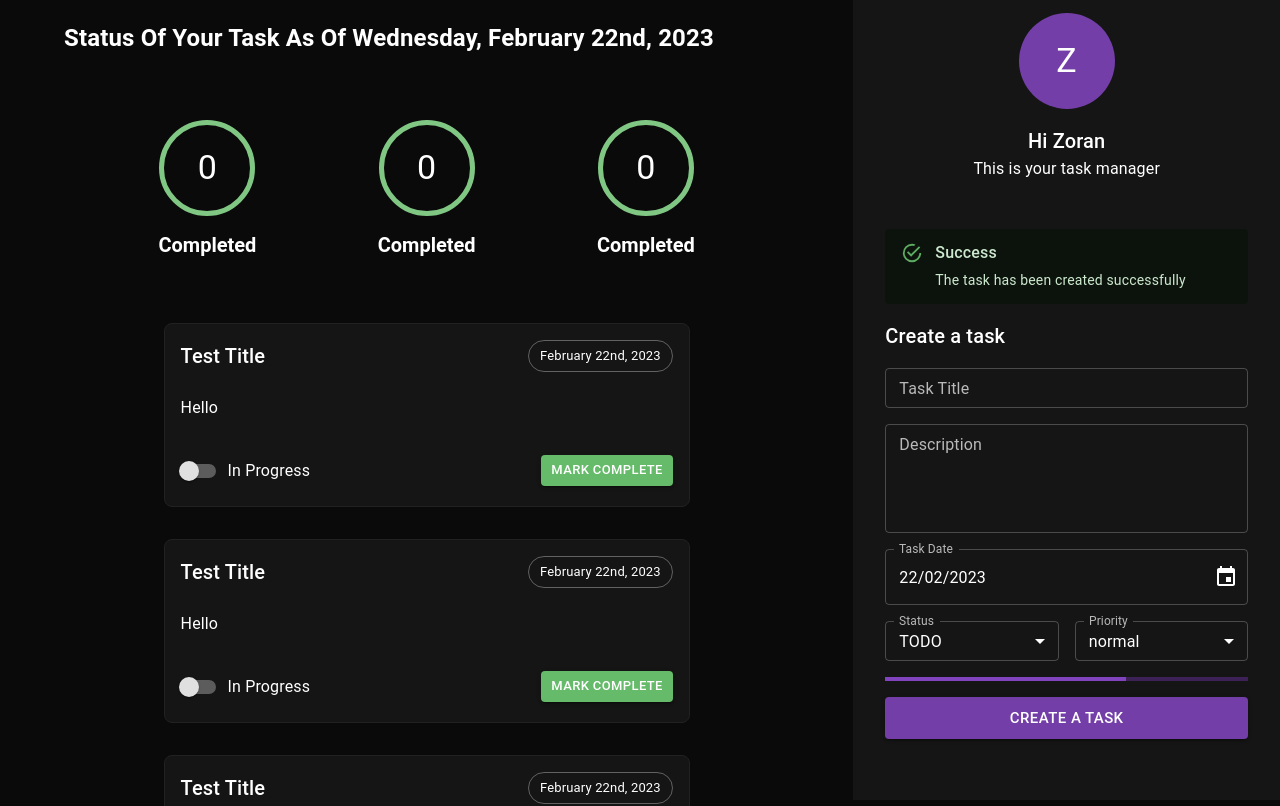
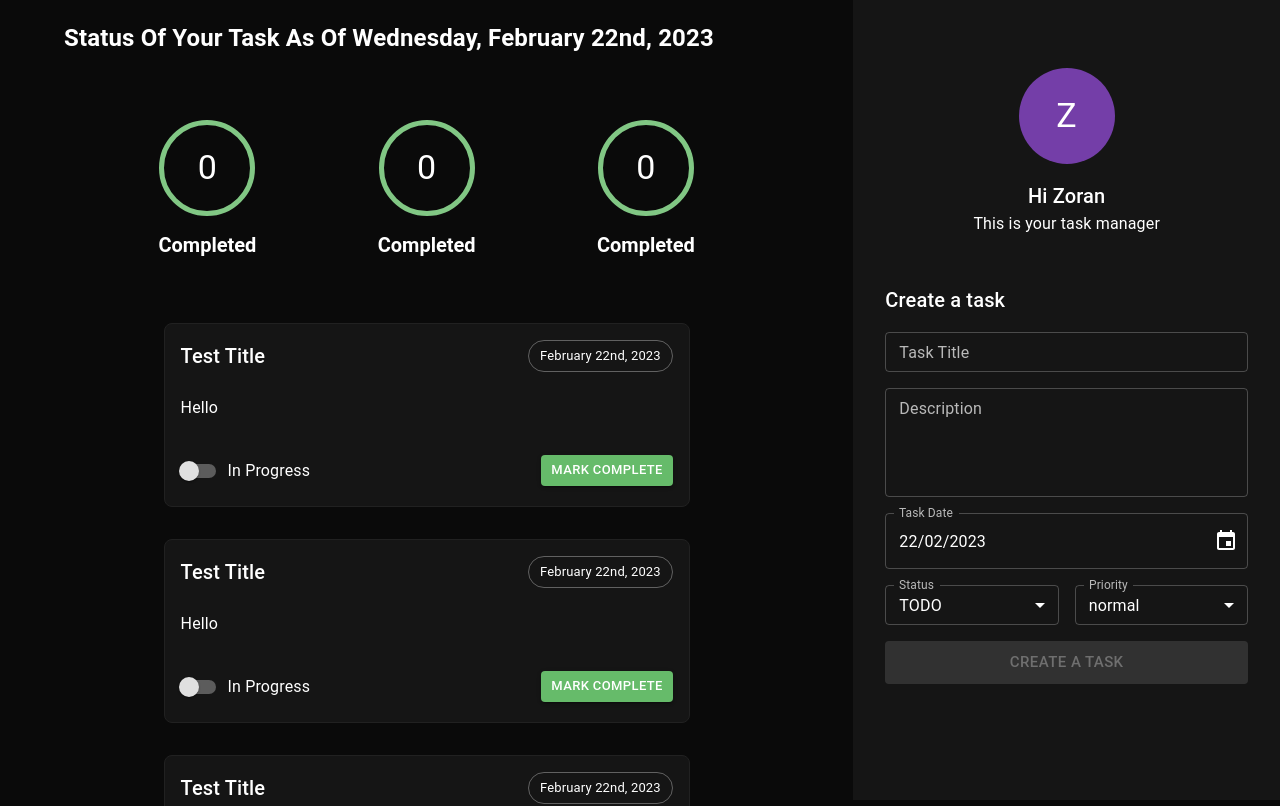
Before and after one commit to ZoranMustac/todo-app, a React (Create React App) app: page / in a window 1280 px wide. Shown: the top 806 px of the page. Built offline with nearby package versions, Linux system fonts and the light colour scheme.

Commit message:
Created task mutation and task handler, posting to database

```diff
--- /dev/null
+++ b/src/Interfaces/ICreateTask.ts
@@ -0,0 +1,7 @@
+export interface ICreateTask {
+    title: string;
+    description: string;
+    date: string;
+    status: string;
+    priority: string;
+}
--- a/src/components/createTaskForm/createTaskForm.tsx
+++ b/src/components/createTaskForm/createTaskForm.tsx
@@ -1,4 +1,9 @@
-import React, { FC, ReactElement, useState } from 'react';
+import React, {
+    FC,
+    ReactElement,
+    useState,
+    useEffect,
+} from 'react';
 import {
     Box,
     Typography,
@@ -14,6 +19,9 @@ import { TaskDateField } from './_taskDateField';
 import { TaskSelectField } from './_taskSelectField';
 import { Status } from './enums/Status';
 import { Priority } from './enums/Priority.ts';
+import { useMutation } from '@tanstack/react-query';
+import { sendApiRequest } from '../../helpers/sendApiRequst.ts';
+import { ICreateTask } from '../../Interfaces/ICreateTask.ts';
 
 export const CreateTaskForm: FC = (): ReactElement => {
     //declare component states
@@ -32,6 +40,48 @@ export const CreateTaskForm: FC = (): ReactElement => {
     const [priority, setPriority] = useState<string>(
         Priority.normal,
     );
+    const [showSuccess, setShowSuccess] =
+        useState<boolean>(false);
+
+    //Create task mutation
+    const createTaskMutation = useMutation(
+        (data: ICreateTask) =>
+            sendApiRequest(
+                'http://localhost:3200/tasks',
+                'POST',
+                data,
+            ),
+    );
+
+    function createTaskHandler() {
+        if (!title || !date || !description) {
+            return;
+        }
+
+        const task: ICreateTask = {
+            title,
+            description,
+            date: date.toString(),
+            status,
+            priority,
+        };
+
+        createTaskMutation.mutate(task);
+    }
+
+    useEffect(() => {
+        if (createTaskMutation.isSuccess) {
+            setShowSuccess(true);
+        }
+
+        const successTimeout = setTimeout(() => {
+            setShowSuccess(false);
+        }, 7000);
+
+        return () => {
+            clearTimeout(successTimeout);
+        };
+    }, [createTaskMutation.isSuccess]);
 
     return (
         <Box
@@ -42,13 +92,19 @@ export const CreateTaskForm: FC = (): ReactElement => {
             px={4}
             my={6}
         >
+            {showSuccess && (
                 <Alert
                     severity="success"
-                sx={{ width: '100%', marginBottom: '16px' }}
+                    sx={{
+                        width: '100%',
+                        marginBottom: '16px',
+                    }}
                 >
                     <AlertTitle>Success</AlertTitle>
                     The task has been created successfully
                 </Alert>
+            )}
+
             <Typography mb={2} component="h2" variant="h6">
                 Create a task
             </Typography>
@@ -58,15 +114,18 @@ export const CreateTaskForm: FC = (): ReactElement => {
                     onChange={(e) =>
                         setTitle(e.target.value)
                     }
+                    disabled={createTaskMutation.isLoading}
                 />
                 <TaskDescriptionField
                     onChange={(e) =>
                         setDescription(e.target.value)
                     }
+                    disabled={createTaskMutation.isLoading}
                 />
                 <TaskDateField
                     value={date}
                     onChange={(date) => setDate(date)}
+                    disabled={createTaskMutation.isLoading}
                 />
                 <Stack
                     sx={{ width: '100%' }}
@@ -76,6 +135,9 @@ export const CreateTaskForm: FC = (): ReactElement => {
                     <TaskSelectField
                         label="Status"
                         name="status"
+                        disabled={
+                            createTaskMutation.isLoading
+                        }
                         value={status}
                         onChange={(e) =>
                             setStatus(
@@ -96,6 +158,9 @@ export const CreateTaskForm: FC = (): ReactElement => {
                     <TaskSelectField
                         label="Priority"
                         name="priority"
+                        disabled={
+                            createTaskMutation.isLoading
+                        }
                         value={priority}
                         onChange={(e) =>
                             setPriority(
@@ -118,8 +183,18 @@ export const CreateTaskForm: FC = (): ReactElement => {
                         ]}
                     />
                 </Stack>
+                {createTaskMutation.isLoading && (
                     <LinearProgress />
+                )}
                 <Button
+                    disabled={
+                        !title ||
+                        !description ||
+                        !date ||
+                        !status ||
+                        !priority
+                    }
+                    onClick={createTaskHandler}
                     variant="contained"
                     size="large"
                     fullWidth
```
Lines whose indentation alone changed are shown as unchanged.
